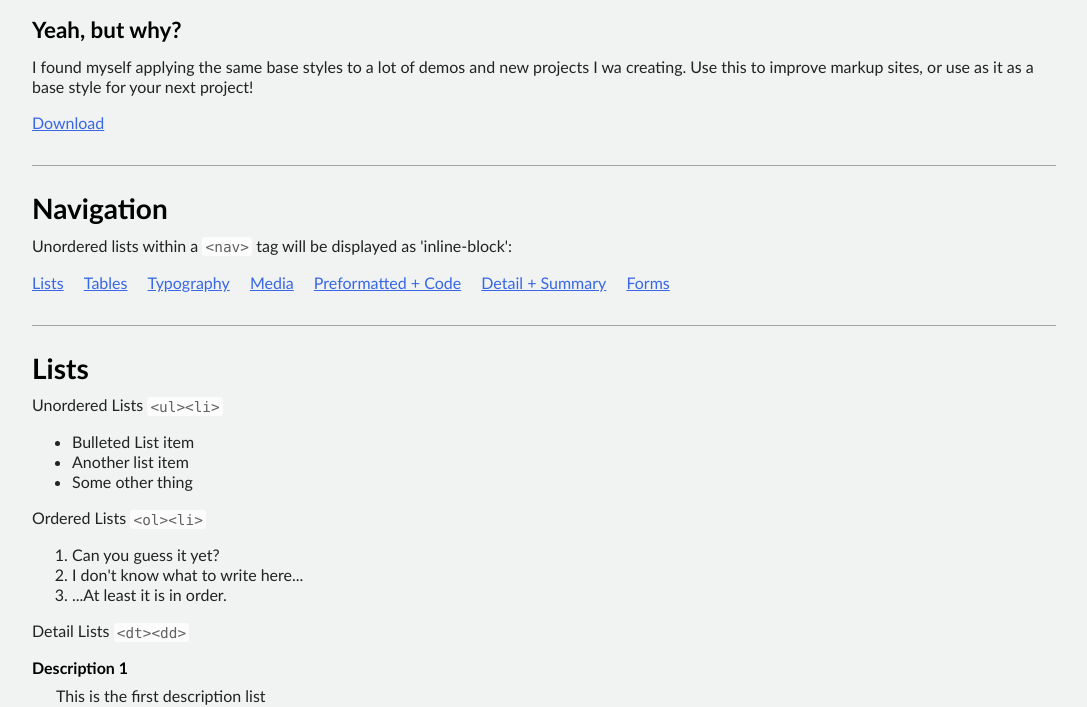
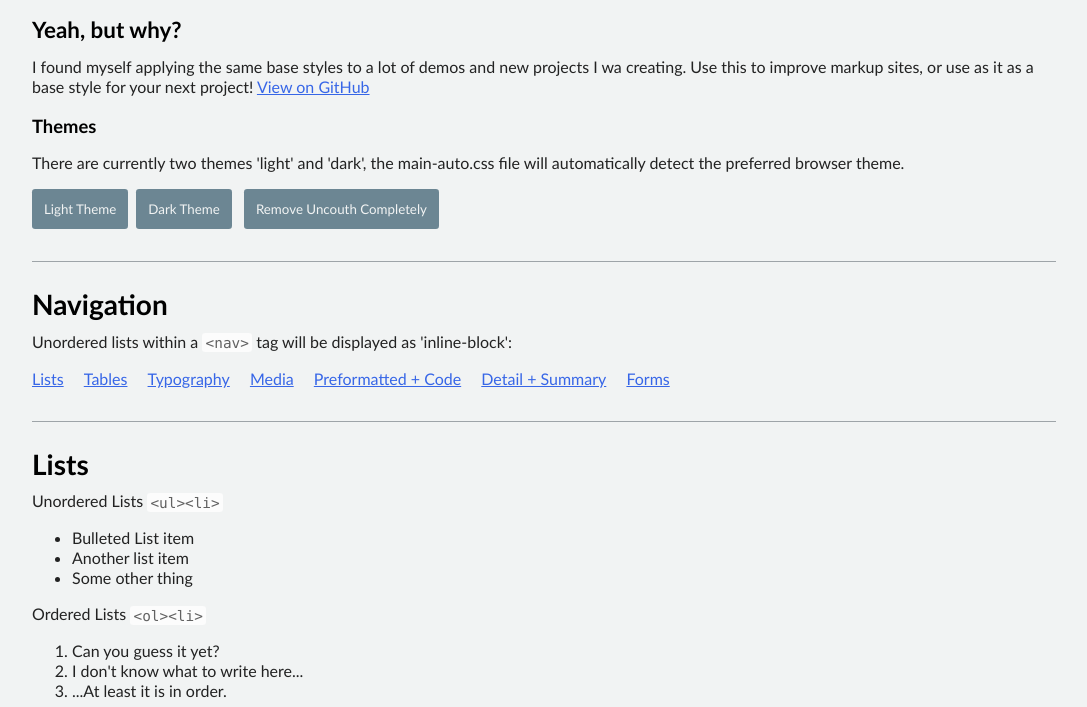
Before and after one commit to david-webber/Uncouth-css, a website: page index.html in a window 1280 px wide. Shown: the part 102-809 px from the top of the page, without its empty margins (96-1183 px from the left). Drawn offline with Linux system fonts and the light colour scheme.

Commit message:
update compiled css's and add theme toggle to demo

```diff
--- a/index.html
+++ b/index.html
@@ -5,15 +5,28 @@
   <meta charset="UTF-8" />
   <meta name="viewport" content="width=device-width, initial-scale=1.0" />
   <title>Uncouth CSS Demo</title>
-  <link rel="stylesheet" href="./dist/main-auto.css" type="text/css" />
+  <link rel="stylesheet" id="theme" href="./dist/main-auto.css" type="text/css" />
+  <style>
+    .toggle-theme{
+      margin-right:0.5rem;
+    }
+  </style>
 </head>
 
 <body>
   <h1 id="UncouthCSS">Uncouth CSS</h1>
   <p>A(nother) minimal, classless css library.</p>
   <h4>Yeah, but why?</h4>
-  <p>I found myself applying the same base styles to a lot of demos and new projects I wa creating. Use this to improve markup sites, or use as it as a base style for your next project!</p>
-  <a href="https://github.com/david-webber/Uncouth-css">Download</a>
+  <p>I found myself applying the same base styles to a lot of demos and new projects I wa creating. Use this to improve markup sites, or use as it as a base style for your next project! <a href="https://github.com/david-webber/Uncouth-css">View on GitHub</a></p>
+
+  <h5>Themes</h5>
+  <p>There are currently two themes 'light' and 'dark', the main-auto.css file will automatically detect the preferred browser theme.</p>
+  <button class="toggle-theme" data-theme="light">Light Theme</button><button class="toggle-theme" data-theme="dark">Dark Theme</button>
+  <button class="toggle-theme" data-theme="">Remove Uncouth Completely</button>
+  <br/>
+
+
+
   <hr />
   <h3 id="navigation">Navigation</h3>
   <p>Unordered lists within a <code>&lt;nav&gt;</code> tag will be displayed as 'inline-block':</p>
@@ -208,24 +221,15 @@
     </fieldset>
   </form>
   <br /><br />
-  <!--
-      TODO - add address tag
-      TODO - add dd tag
-      TODO - add dl tag
-      TODO - add dt tag
-      TODO - add figure & figcaption tag
-      TODO - add hr tag
-      TODO - add ul/li tags
-      TODO - add ol/li tag
-      TODO - add abbr tag
-      TODO - add audio tag
-      TODO - add img tag
-      TODO - add video tag
-      TODO - add track tag
-      TODO - add details / summary tag
-      TODO - add dialogue tag
-      TODO - add mark tag
-    -->
+
+  <script>
+    const toggleBtns = document.querySelectorAll('.toggle-theme');
+    toggleBtns.forEach(btn => {
+      btn.addEventListener('click', function(){
+        document.getElementById('theme').setAttribute('href', `./dist/main-${this.dataset.theme}.css`);
+      })
+    })
+  </script>
 </body>
 
 </html>
```
Also changed, not shown: dist/main-dark.css, dist/main-light.css, 1 other file.
